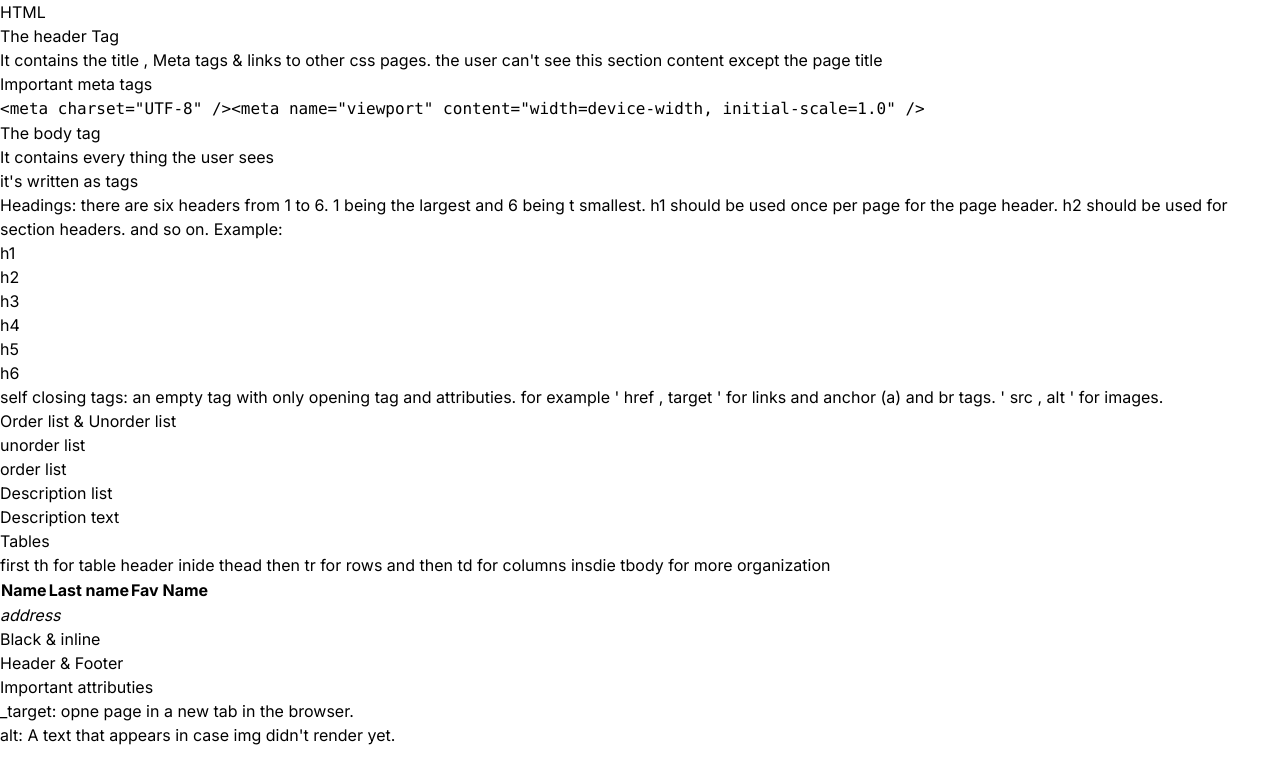
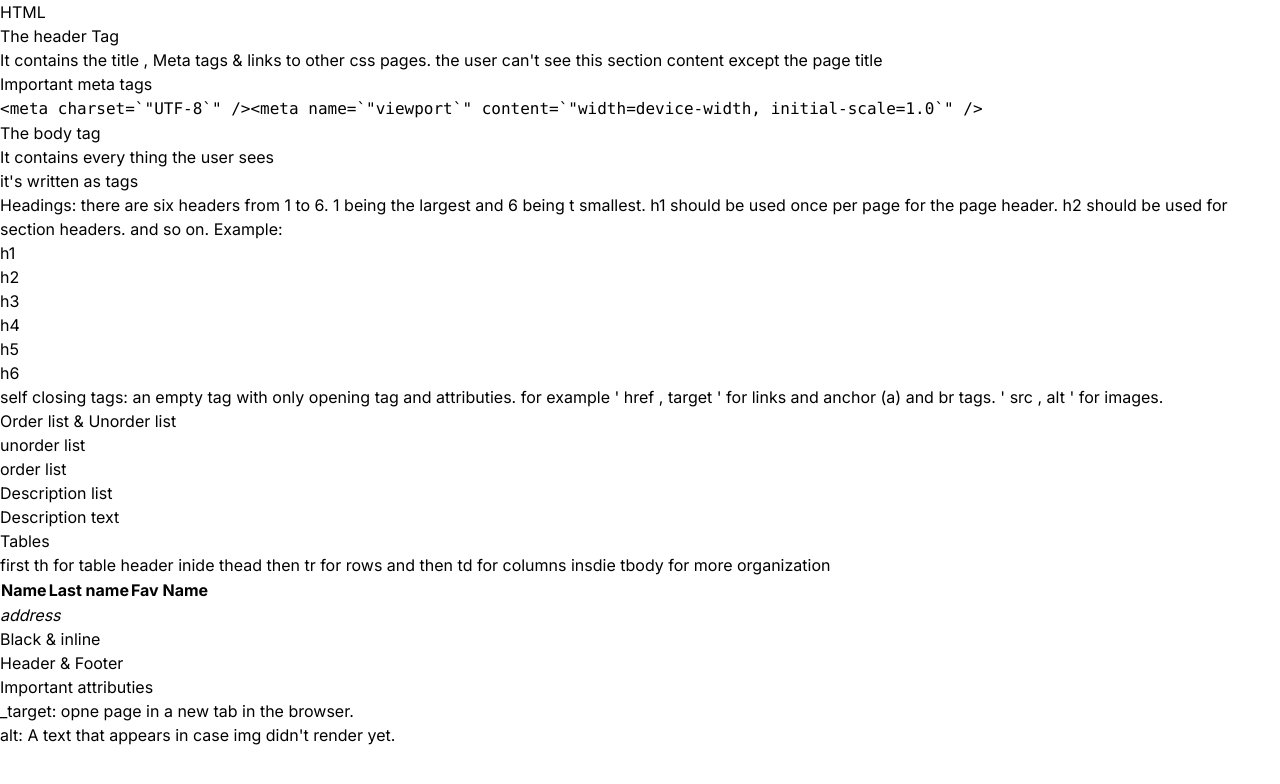
Before and after one commit to Mostafa-El-Masry/dashboardv.4, a Next.js app: page /content/Next-JS/HTML in a window 1280 px wide. Shown: the top 784 px of the page. Built offline with nearby package versions, Linux system fonts and the light colour scheme.

Commit message:
updating commas and qotes

```diff
--- a/app/content/Next-JS/HTML/page.tsx
+++ b/app/content/Next-JS/HTML/page.tsx
@@ -5,18 +5,18 @@ const HTML = () => {
       <p>The header Tag</p>
       <p>
         It contains the title , Meta tags &amp; links to other css pages. the
-        user can't see this section content except the page title
+        user can&apos;t see this section content except the page title
       </p>
       <h2>Important meta tags</h2>
-      <code>&lt;meta charset="UTF-8" /&gt;</code>
+      <code>&lt;meta charset=`&quot;UTF-8`&quot; /&gt;</code>
       <code>
-        &lt;meta name="viewport" content="width=device-width, initial-scale=1.0"
-        /&gt;
+        &lt;meta name=`&quot;viewport`&quot; content=`&quot;width=device-width,
+        initial-scale=1.0`&quot; /&gt;
       </code>
 
       <p>The body tag</p>
       <p>It contains every thing the user sees</p>
-      <p>it's written as tags</p>
+      <p>it&apos;s written as tags</p>
       <p>
         Headings: there are six headers from 1 to 6. 1 being the largest and 6
         being t smallest. h1 should be used once per page for the page header.
@@ -72,7 +72,7 @@ const HTML = () => {
 
       <h2>Important attributies</h2>
       <p>_target: opne page in a new tab in the browser.</p>
-      <p>alt: A text that appears in case img didn't render yet.</p>
+      <p>alt: A text that appears in case img didn&apos;t render yet.</p>
     </div>
   );
 };
```
